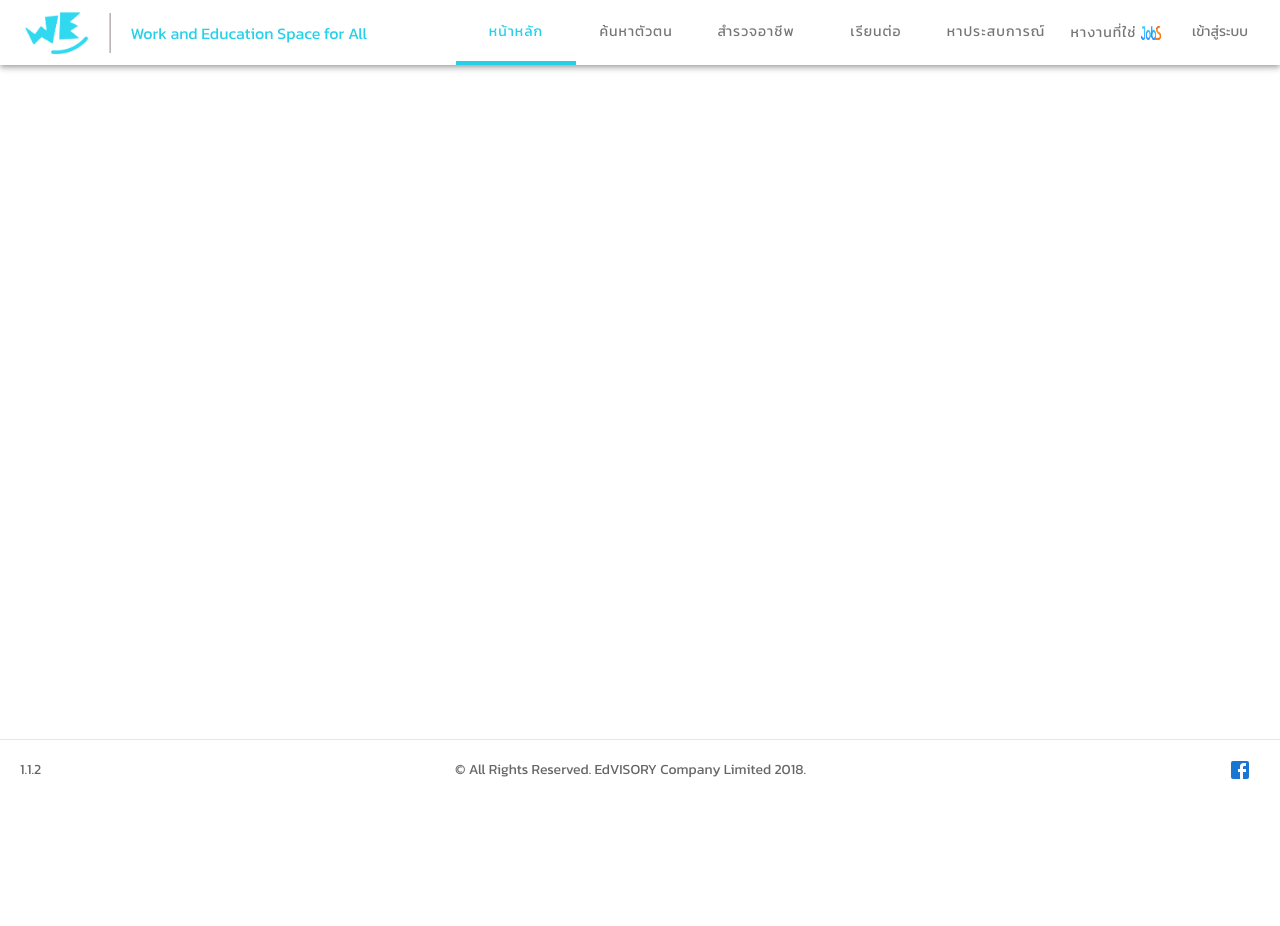
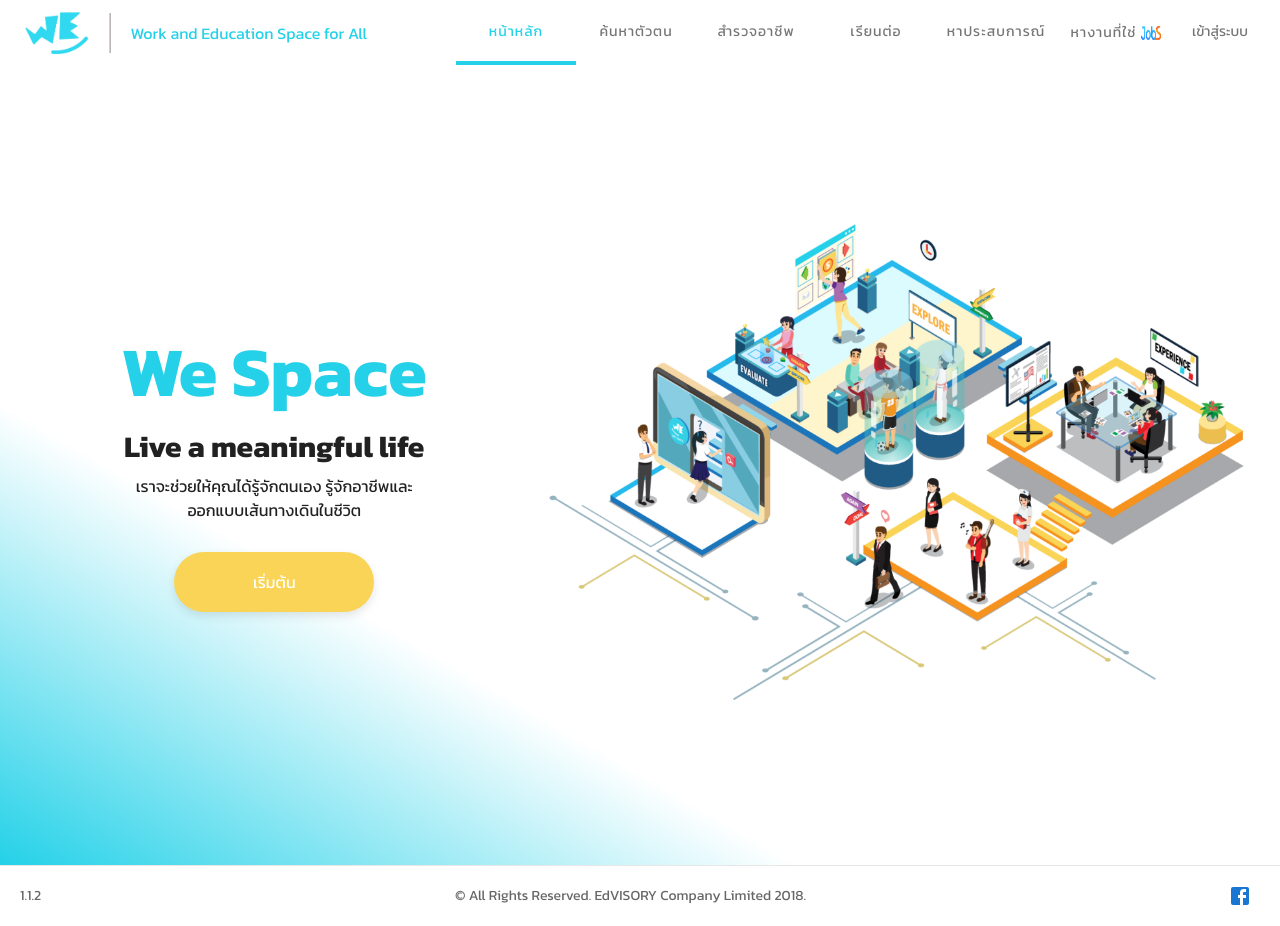
Before and after one commit to Ball15124/Test_WeSpace, a Next.js app in the folder we-space/: page / in a window 1280 px wide. Before the commit the page ends 800 px from the top, so only its background shows below. Built offline with nearby package versions, Linux system fonts and the light colour scheme.

Commit message:
hero-section 1st

```diff
--- a/we-space/app/page.tsx
+++ b/we-space/app/page.tsx
@@ -6,6 +6,7 @@ import { createTheme, ThemeProvider } from '@mui/material/styles';
 import { Kanit } from "next/font/google";
 import CssBaseline from '@mui/material/CssBaseline';
 import Footer from '../components/Footer';
+import HeroMain from "@/containers/hero-main/hero-section";
 
 
 const kanitFont = Kanit({ subsets: ["latin"],
@@ -44,6 +45,7 @@ export default function Home() {
       <CssBaseline/>
       <main className={styles.main}>
       <Navbar/>
+      <HeroMain/>
       <Footer/>
     </main>
     </ThemeProvider>
--- /dev/null
+++ b/we-space/containers/hero-main/hero-section.tsx
@@ -0,0 +1,81 @@
+import { Button, Container } from "@mui/material";
+import Image from "next/image";
+import Hero from "../../public/images/landing.png";
+
+function HeroMain() {
+  return (
+    <section
+      className="hero-main"
+      style={{
+        width: "100%",
+        height: "100vh", // Set the height to fit the viewport
+        display: "flex", // Use Flexbox
+        justifyContent: "center", // Center horizontally
+        alignItems: "center", // Center vertically
+        background: "linear-gradient(30deg, #24d1e8, #fff 30%)", // Radial gradient for bottom left
+      }}
+    >
+      <Container
+        style={{
+          display: "flex",
+          flexDirection: "row",
+          justifyContent: "space-between",
+          alignItems: "center",
+        //   margin: "5px",
+        }}
+      >
+        <div
+          className="hero-main__content"
+          style={{
+            display: "flex",
+            flexDirection: "column",
+            alignItems: "center",
+            textAlign: "center",
+            maxWidth: "45%",
+            margin: "5%",
+          }}
+        >
+          <h1
+            className="hero-main__title"
+            style={{ color: "#24D1E8", fontSize: "70px" }}
+          >
+            We Space
+          </h1>
+          <h2
+            className="hero-main__description"
+            style={{ fontSize: "30px", margin: "0" }}
+          >
+            Live a meaningful life
+          </h2>
+          <p style={{ marginTop: "5px", marginBottom: "30px" }}>
+            เราจะช่วยให้คุณได้รู้จักตนเอง รู้จักอาชีพและ
+            <br />
+            ออกแบบเส้นทางเดินในชีวิต
+          </p>
+          <Button
+            style={{
+              backgroundColor: "#FAD456",
+              width: "200px",
+              height: "60px",
+              borderRadius: "30px",
+              boxShadow: "0px 4px 10px rgba(0, 0, 0, 0.1)",
+              color: "#FFFFFF",
+              fontSize: "16px",
+              alignSelf: "center",
+            }}
+          >
+            เริ่มต้น
+          </Button>
+        </div>
+        <div style={{ maxWidth: "55%", marginRight:"35px" }}>
+          <Image
+            src={Hero}
+            alt="Hero image"
+            style={{ width: "700px", height: "auto", objectFit: "contain" }}
+          />
+        </div>
+      </Container>
+    </section>
+  );
+}
+export default HeroMain;
```
Also changed, not shown: we-space/components/Signup.tsx (+27 -8 lines), we-space/public/images/landing.png (added).
